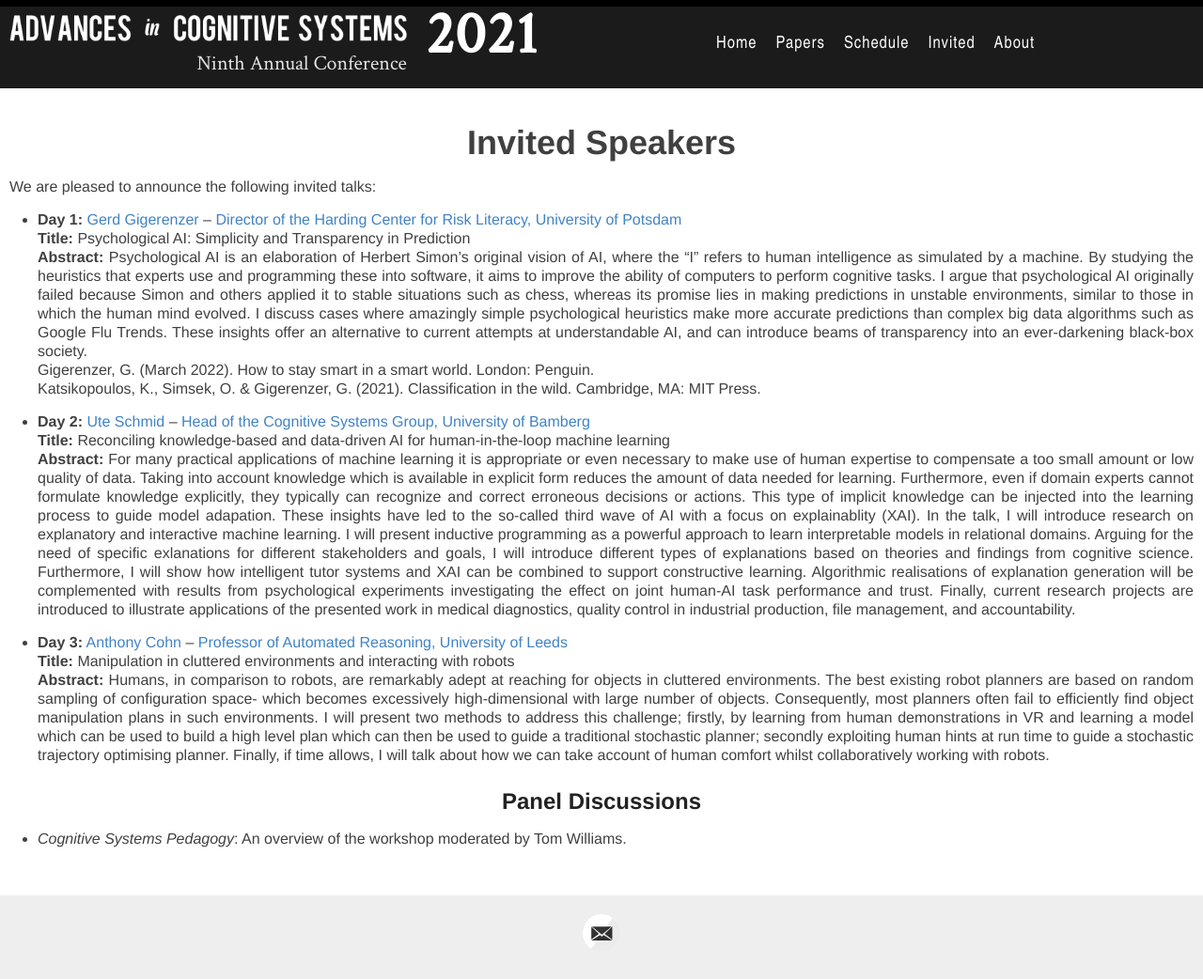
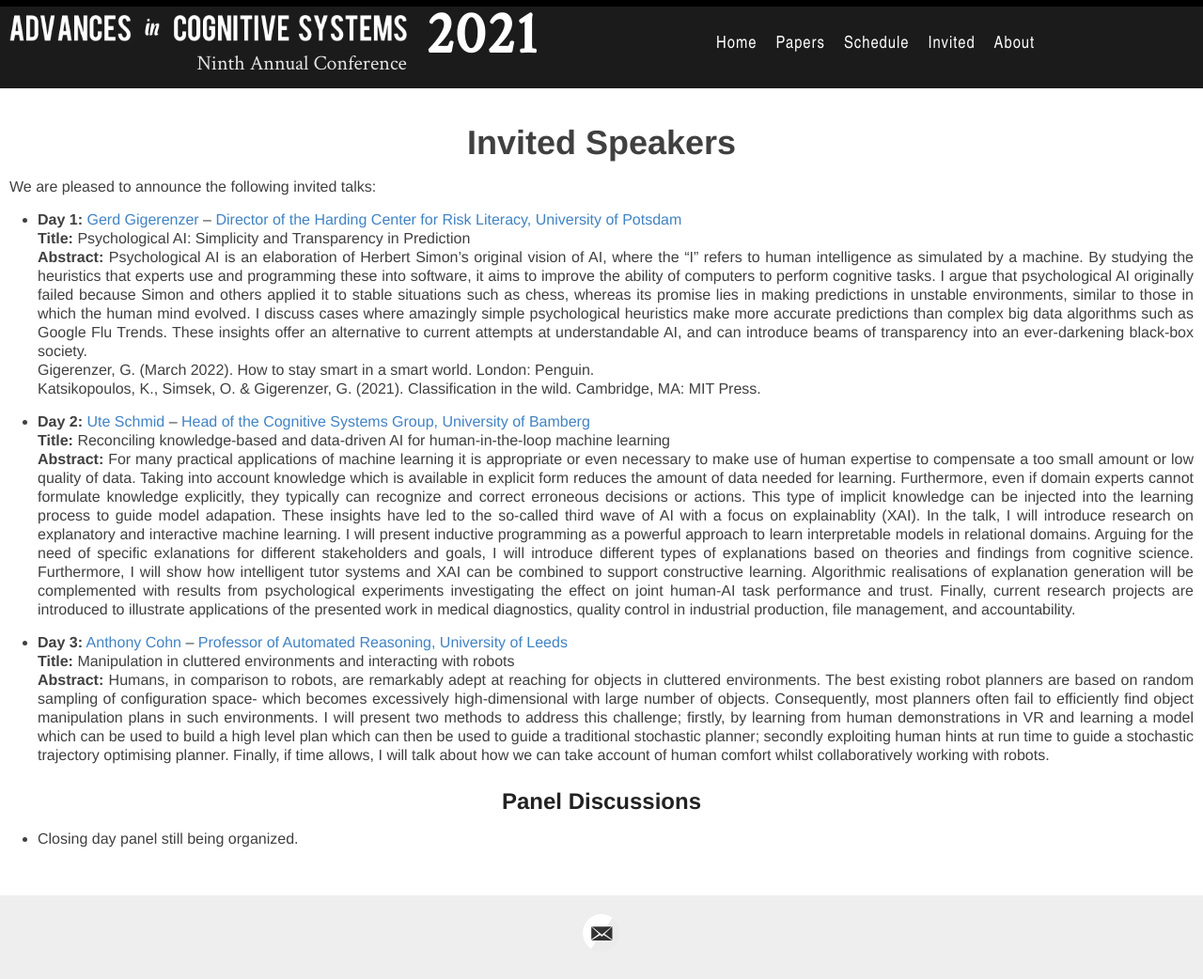
Before and after one commit to AdvancesInCognitiveSystems/acs2021, a Jekyll site: the page built from _pages/invited_talks.md, in a window 1280 px wide. Shown: the whole page at 94% size. Built offline with Jekyll 4.4.1, drawn with Linux system fonts in a browser that asks for light colours.

```diff
--- a/_pages/invited_talks.md
+++ b/_pages/invited_talks.md
@@ -27,4 +27,6 @@ introduce research on explanatory and interactive machine learning. I will prese
 
 ### Panel Discussions
 
-- _Cognitive Systems Pedagogy_: An overview of the workshop moderated by Tom Williams.
+- Closing day panel still being organized.
+
+<!-- - _Cognitive Systems Pedagogy_: An overview of the workshop moderated by Tom Williams. -->
```
